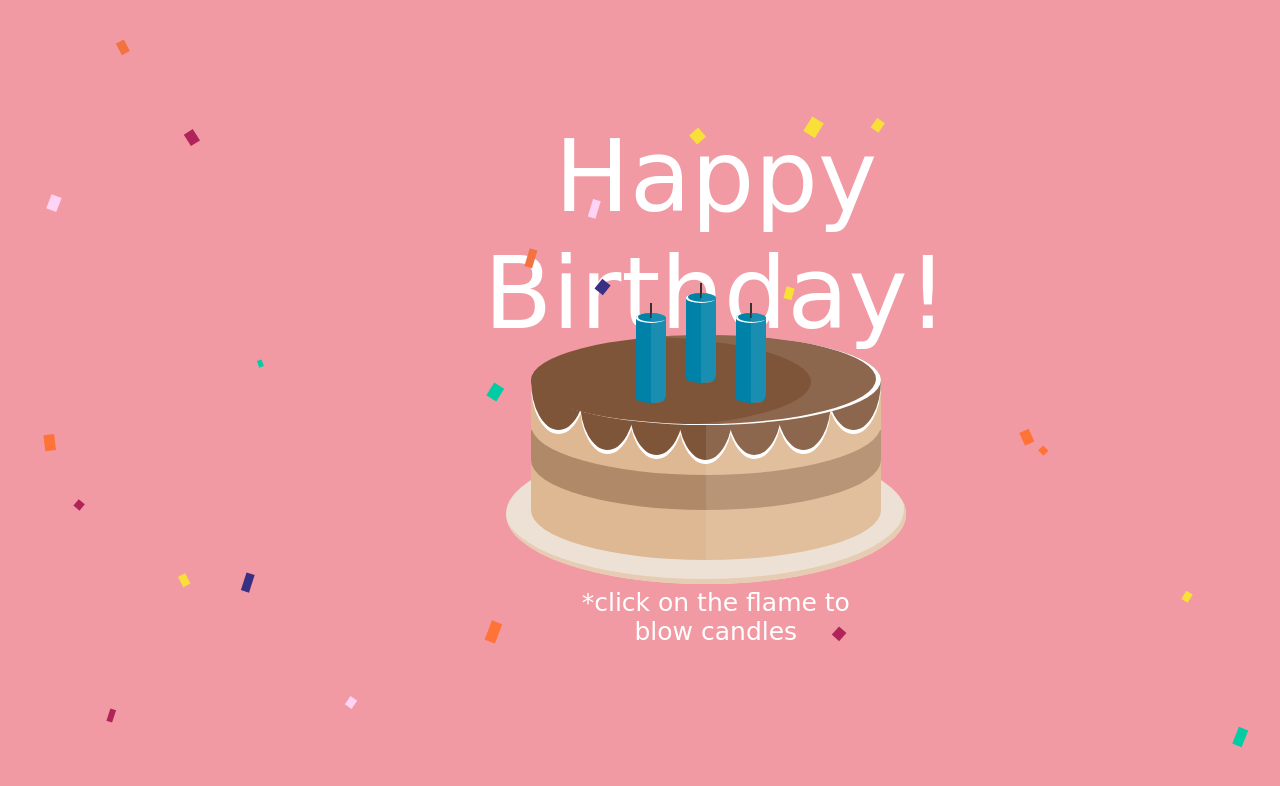
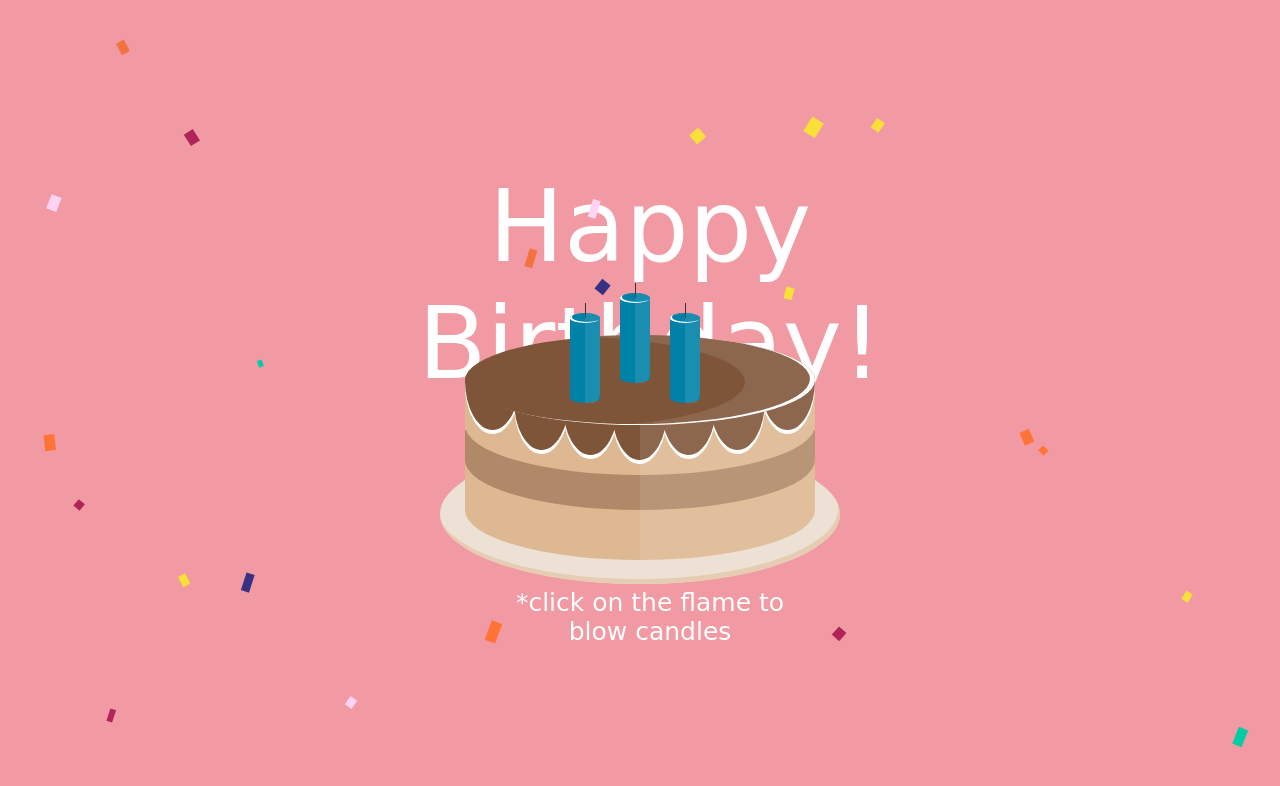
Before and after one commit to Sanjana089/hbd, a plain HTML site: page index.html in a window 1280 px wide. Both pictures are taken after a click on the element "Happy Birthday!". Drawn offline with nearby package versions, Linux system fonts and the light colour scheme.

Commit message:
Revert "improved styles"
This reverts commit 28e35e362376f64d4fa5a0c0e31a25ff8c4f65aa.

```diff
--- a/index.html
+++ b/index.html
@@ -4,10 +4,8 @@
   <meta charset="UTF-8">
   <meta name="viewport" content="width=device-width, initial-scale=1.0">
   <link rel="stylesheet" href="styles.css">
-  <link rel="icon" href="favicon.ico" type="image/x-icon">
   <script src="https://code.jquery.com/jquery-3.6.4.min.js"></script>
-  <a target="_blank" href="https://icons8.com/icon/35104/birthday-cake">cake</a> icon by <a target="_blank" href="https://icons8.com">Icons8</a>
-  <title>Happy Birthday</title>
+  <title>Cake with Animated Candles</title>
 </head>
 <body>
     <canvas id="confetti"></canvas>
--- a/script.js
+++ b/script.js
@@ -1,26 +1,12 @@
-$(document).ready(function () {
-  // Click event on candles
-  $(".candles").click(function (event) {
-    event.stopPropagation(); // Prevent the click event from reaching the document body
-    $(".flame").animate({ "opacity": 0 }, "fast");
-    $(".flame2").animate({ "opacity": 0 }, "fast");
-    $(".flame3").animate({ "opacity": 0 }, "fast");
-    $(".text").animate({ "top": -180, "opacity": 1 }, "fast");
-    // Push new confetti objects to `particles[]`
-    for (var i = 0; i < maxConfettis; i++) {
-      particles.push(new confettiParticle());
-    }
+$(document).ready(function() {
+    $(".candles").click(function() {
+
+      $(".flame").animate({"opacity": 0}, "fast");
+      $(".flame2").animate({"opacity": 0}, "fast");
+      $(".flame3").animate({"opacity": 0}, "fast");
+      $(".text").animate({"top": -130, "opacity": 1}, "normal");
+      $("#confetti").show();
       Draw();
-  });
-
-  // Click event on the document body (background)
-  $(document.body).click(function () {
-    $(".flame").animate({ "opacity": 1 }, "fast");
-    $(".flame2").animate({ "opacity": 1 }, "fast");
-    $(".flame3").animate({ "opacity": 1 }, "fast");
-    $(".text").animate({ "top": 0, "opacity": 0 }, "fast");
-    particles.length = 0;
-    context.clearRect(0, 0, W, window.innerHeight);
     });
 });
 
@@ -56,7 +42,7 @@ function confettiParticle() {
   this.tiltAngleIncremental = Math.random() * 0.07 + 0.05;
   this.tiltAngle = 0;
 
-  this.draw = function () {
+  this.draw = function() {
     context.beginPath();
     context.lineWidth = this.r / 2;
     context.strokeStyle = this.color;
@@ -75,7 +61,7 @@ function Draw() {
   context.clearRect(0, 0, W, window.innerHeight);
 
   for (var i = 0; i < maxConfettis; i++) {
-    results.push(particles[i]?.draw());
+    results.push(particles[i].draw());
   }
 
   let particle = {};
@@ -83,7 +69,6 @@ function Draw() {
   for (var i = 0; i < maxConfettis; i++) {
     particle = particles[i];
 
-    if (particle) {
     particle.tiltAngle += particle.tiltAngleIncremental;
     particle.y += (Math.cos(particle.d) + 3 + particle.r / 2) / 2;
     particle.tilt = Math.sin(particle.tiltAngle - i / 3) * 15;
@@ -98,14 +83,13 @@ function Draw() {
       particle.tilt = Math.floor(Math.random() * 10) - 20;
     }
   }
-  }
 
   return results;
 }
 
 window.addEventListener(
   "resize",
-  function () {
+  function() {
     W = window.innerWidth;
     H = window.innerHeight;
     canvas.width = window.innerWidth;
@@ -114,6 +98,11 @@ window.addEventListener(
   false
 );
 
+// Push new confetti objects to `particles[]`
+for (var i = 0; i < maxConfettis; i++) {
+  particles.push(new confettiParticle());
+}
+
 // Initialize
 canvas.width = W;
 canvas.height = H;
--- a/styles.css
+++ b/styles.css
@@ -1,12 +1,24 @@
 body {
-    font-family: "Asap", sans-serif;
-    display: flex;
+  font-family: "Asap", sans-serif;
+  display: flex;
     height:100vh;
     align-items: center;
     justify-content: center;
     background-color: #f29aa3;
-    overflow: hidden;
+  overflow: hidden;
   }
+
+
+/* body {
+  position: relative;
+  min-height: 100vh;
+  text-align: center;
+  overflow-x: hidden;
+  color: white;
+  display: flex;
+  align-items: center;
+  justify-content: center;
+} */
 
   #birthday-cake {
     position: relative;
@@ -229,7 +241,7 @@ body {
     left:-370px;
     top:100px;
     z-index:-1;
-    transition: .7s;
+    transition: .3s;
     opacity:0;
   }
 
@@ -274,6 +286,8 @@ body {
     z-index: 0;
   }
 
+@import url("https://fonts.googleapis.com/css2?family=Asap&display=swap");
+
 canvas {
   -moz-user-select: none;
   -webkit-user-select: none;
```
Also changed, not shown: favicon.ico (deleted). Lines whose indentation alone changed are shown as unchanged.
